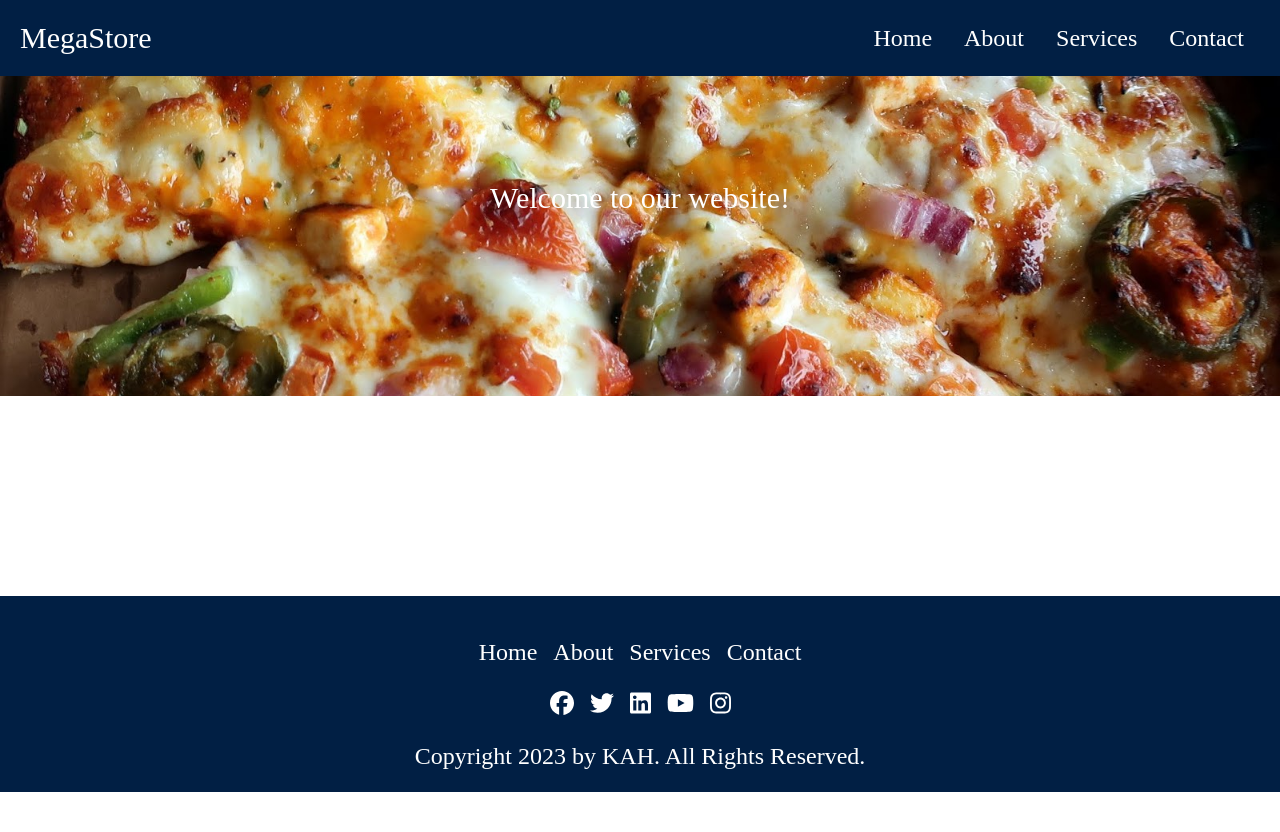
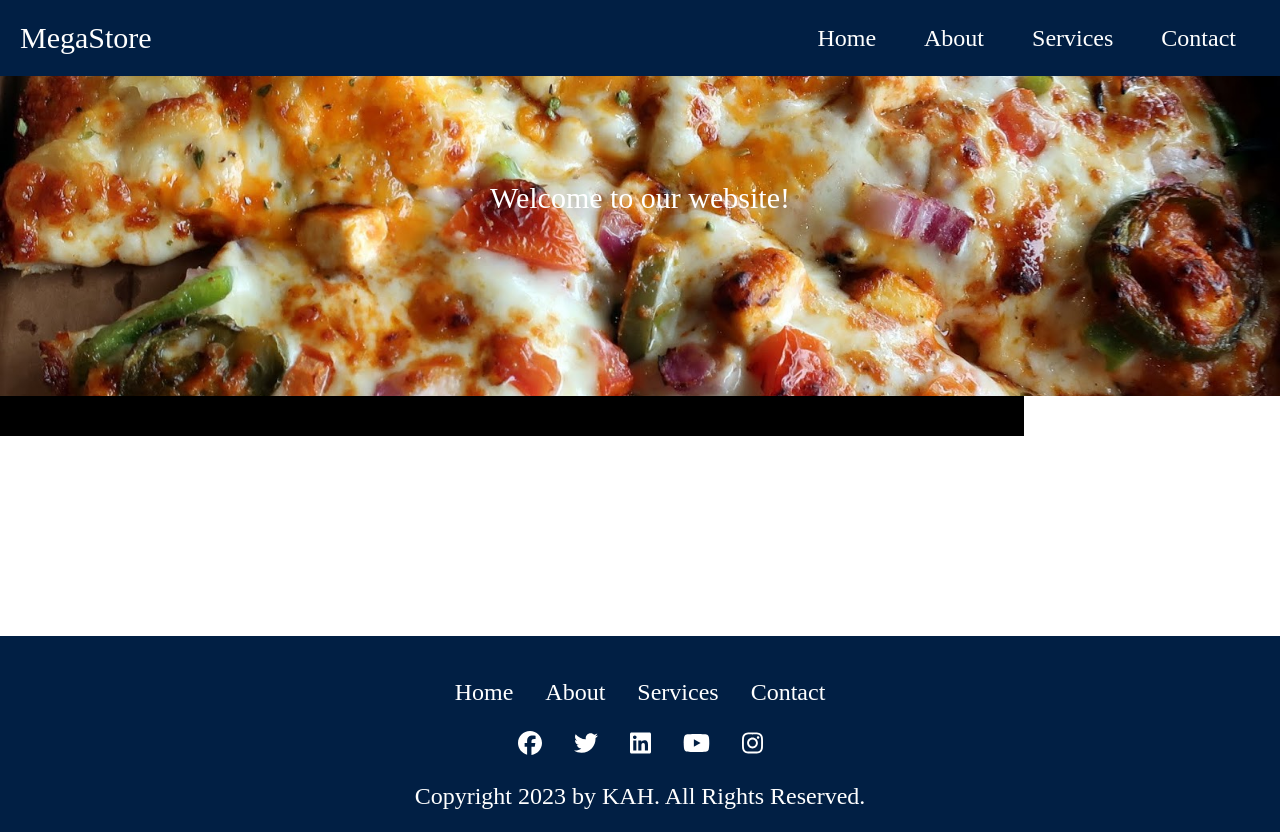
Before and after one commit to KAH-11/app_01, a Next.js app: page / in a window 1280 px wide. Before the commit the page ends 800 px from the top, so only its background shows below. Built offline with nearby package versions, Linux system fonts and the light colour scheme.

Commit message:
Editing Styles

```diff
--- a/components/Footer.js
+++ b/components/Footer.js
@@ -8,20 +8,20 @@ const Footer = () => {
 
             <div class="mt-[20px]">
                 <ul >
-                    <li class="mx-2 inline"><Link class="hover:bg-[#0059BF] hover:p-2 rounded-[10px]" href="/">Home</Link></li>
-                    <li class="mx-2 inline"><Link class="hover:bg-[#0059BF] hover:p-2 rounded-[10px]" href="/">About</Link></li>
-                    <li class="mx-2 inline"><Link class="hover:bg-[#0059BF] hover:p-2 rounded-[10px]" href="/">Services</Link></li>
-                    <li class="mx-2 inline"><Link class="hover:bg-[#0059BF] hover:p-2 rounded-[10px]" href="/">Contact</Link></li>
+                    <li class="mx-2 inline"><Link class="hover:bg-[#0059BF] p-2 rounded-[10px]" href="/">Home</Link></li>
+                    <li class="mx-2 inline"><Link class="hover:bg-[#0059BF] p-2 rounded-[10px]" href="/">About</Link></li>
+                    <li class="mx-2 inline"><Link class="hover:bg-[#0059BF] p-2 rounded-[10px]" href="/">Services</Link></li>
+                    <li class="mx-2 inline"><Link class="hover:bg-[#0059BF] p-2 rounded-[10px]" href="/">Contact</Link></li>
                 </ul>
             </div>
 
             <div class="mt-[20px]">
                 <ul>
-                    <li class="mx-2 inline"><Link class="hover:bg-[#0059BF] hover:p-2 rounded-[10px]" href="/" ><FontAwesomeIcon icon={faFacebook} /></Link></li>
-                    <li class="mx-2 inline"><Link class="hover:bg-[#0059BF] hover:p-2 rounded-[10px]" href="/"><FontAwesomeIcon icon={faTwitter} /></Link></li>
-                    <li class="mx-2 inline"><Link class="hover:bg-[#0059BF] hover:p-2 rounded-[10px]" href="/"><FontAwesomeIcon icon={faLinkedin} /></Link></li>
-                    <li class="mx-2 inline"><Link class="hover:bg-[#0059BF] hover:p-2 rounded-[10px]" href="/"><FontAwesomeIcon icon={faYoutube} /></Link></li>
-                    <li class="mx-2 inline"><Link class="hover:bg-[#0059BF] hover:p-2 rounded-[10px]" href="/"><FontAwesomeIcon icon={faInstagram} /></Link></li>
+                    <li class="mx-2 inline"><Link class="hover:bg-[#0059BF] p-2 rounded-[10px]" href="/" ><FontAwesomeIcon icon={faFacebook} /></Link></li>
+                    <li class="mx-2 inline"><Link class="hover:bg-[#0059BF] p-2 rounded-[10px]" href="/"><FontAwesomeIcon icon={faTwitter} /></Link></li>
+                    <li class="mx-2 inline"><Link class="hover:bg-[#0059BF] p-2 rounded-[10px]" href="/"><FontAwesomeIcon icon={faLinkedin} /></Link></li>
+                    <li class="mx-2 inline"><Link class="hover:bg-[#0059BF] p-2 rounded-[10px]" href="/"><FontAwesomeIcon icon={faYoutube} /></Link></li>
+                    <li class="mx-2 inline"><Link class="hover:bg-[#0059BF] p-2 rounded-[10px]" href="/"><FontAwesomeIcon icon={faInstagram} /></Link></li>
                 </ul>
             </div>
 
--- a/components/Navbar.js
+++ b/components/Navbar.js
@@ -48,16 +48,16 @@ const Navbar = () => {
 
             <ul class="md:text-2xl text-1xl md:flex md:items-center md:block hidden md:opacity-100 opacity-0 top-[-400px] transition-all ease-in duration-500">
                 <li class="mx-4 my-6 md:my-0">
-                    <Link href="/" class="hover:bg-[#0059BF] hover:p-2 rounded-[10px]">Home</Link>
+                    <Link href="/" class="hover:bg-[#0059BF] p-2 rounded-[10px]">Home</Link>
                 </li>
                 <li class="mx-4 my-6 md:my-0">
-                    <Link href="/" class="hover:bg-[#0059BF] hover:p-2 rounded-[10px]">About</Link>
+                    <Link href="/" class="hover:bg-[#0059BF] p-2 rounded-[10px]">About</Link>
                 </li>
                 <li class="mx-4 my-6 md:my-0">
-                    <Link href="/" class="hover:bg-[#0059BF] hover:p-2 rounded-[10px]">Services</Link>
+                    <Link href="/" class="hover:bg-[#0059BF] p-2 rounded-[10px]">Services</Link>
                 </li>
                 <li class="mx-4 my-6 md:my-0">
-                    <Link href="/" class="hover:bg-[#0059BF] hover:p-2 rounded-[10px]">Contact</Link>
+                    <Link href="/" class="hover:bg-[#0059BF] p-2 rounded-[10px]">Contact</Link>
                 </li>
             </ul>
 
--- a/components/Two-Div.js
+++ b/components/Two-Div.js
@@ -3,15 +3,19 @@ const TwoDiv = (props) => {
     const { imagePath , text } = props;
 
     return (
-        <div class="w-[80%] bg-black h-20 mt-10 text-center">
+        <div class="justify-center text-center">
 
-            <div>
-                <p>bbbbbbbbbbbbbbbbbbb</p>
-                <p>bbbbbbbbbbbbbbbbbbb</p>
-            </div>
+            <div class="w-[80%] bg-black h-10">
 
-            <div>
-                <img src="" alt="" />
+                {/* <div>
+                    <p>bbbbbbbbbbbbbbbbbbb</p>
+                    <p>bbbbbbbbbbbbbbbbbbb</p>
+                </div> */}
+
+                {/* <div>
+                    <img src="" alt="" />
+                </div> */}
+
             </div>
 
         </div>
--- a/pages/index.js
+++ b/pages/index.js
@@ -15,7 +15,7 @@ export default function Home() {
     <Navbar />
 
     <Banner imagePath="Good-Pizza.jpg" text="Welcome to our website!"/>
-    {/* <TwoDiv /> */}
+    <TwoDiv />
 
     <Footer />
 
```
